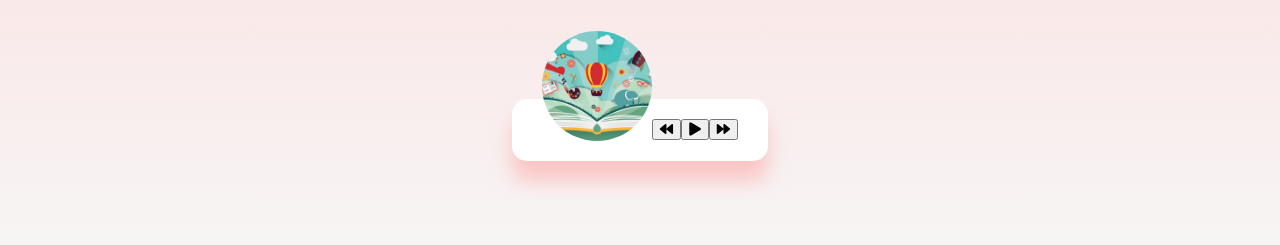
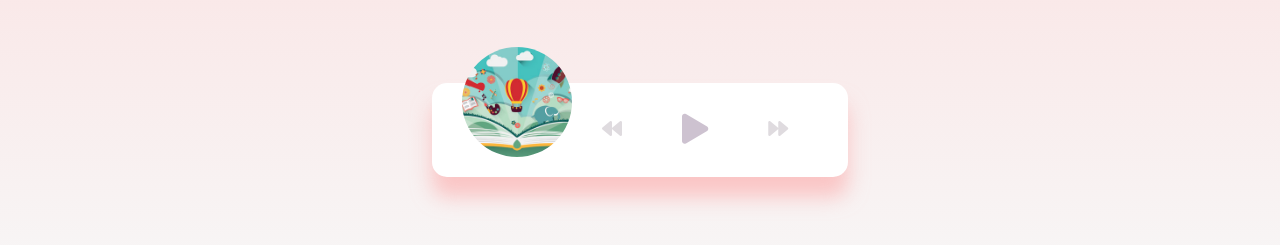
Before and after one commit to Vanchen07/JS20---Music_Player, a plain HTML site: page index.html in a window 1280 px wide. Shown: the part 311-556 px from the top of the page. Drawn offline with Linux system fonts and the light colour scheme.

Commit message:
style action buttons

```diff
--- a/style.css
+++ b/style.css
@@ -67,3 +67,22 @@ body {
     justify-content: center;
     z-index: 1;
 }
+
+.action-btn {
+    background-color: #fff;
+    border: 0;
+    color: #dfdbdf;
+    font-size: 20px;
+    cursor: pointer;
+    padding: 10px;
+    margin: 0 20px;
+}
+
+.action-btn.action-btn-big {
+    color: #cdc2d0;
+    font-size: 30px;
+}
+
+.action-btn:focus {
+    outline: 0;
+}
```
